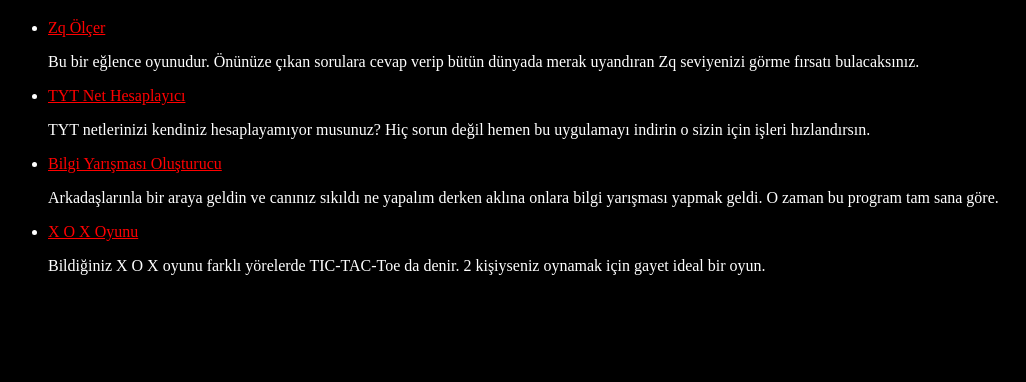
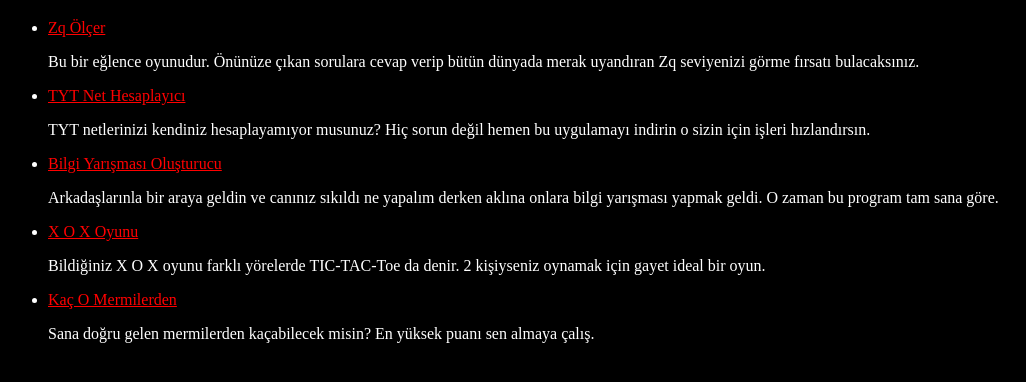
Before and after one commit to SenolKaragoz06/SenolKaragoz06.github.io, a plain HTML site: page uygulamalar.html in a window 1280 px wide. Shown: the part 100-482 px from the top of the page, without its empty margins (0-1026 px from the left). Drawn offline with Linux system fonts and the light colour scheme.

Commit message:
Update uygulamalar.html

```diff
--- a/uygulamalar.html
+++ b/uygulamalar.html
@@ -30,6 +30,8 @@ a{
 <p>Arkadaşlarınla bir araya geldin ve canınız sıkıldı ne yapalım derken aklına onlara bilgi yarışması yapmak geldi. O zaman bu program tam sana göre.</p>
 <li><a href="https://drive.google.com/file/d/1MT8qDx9Tq4mAUvawUTLnCzk2ChBardWW/view?usp=sharing">X O X Oyunu</a></li>
 <p>Bildiğiniz X O X oyunu farklı yörelerde TIC-TAC-Toe da denir. 2 kişiyseniz oynamak için gayet ideal bir oyun.</p>
+<li><a href="https://drive.google.com/file/d/1XOFdBKs1rKzYRJ11ocrhnSzsnJ0Ik84w/view?usp=sharing">Kaç O Mermilerden</a></li>
+<p>Sana doğru gelen mermilerden kaçabilecek misin? En yüksek puanı sen almaya çalış.</p>
   </ul>
 </div>
   </body>
```
